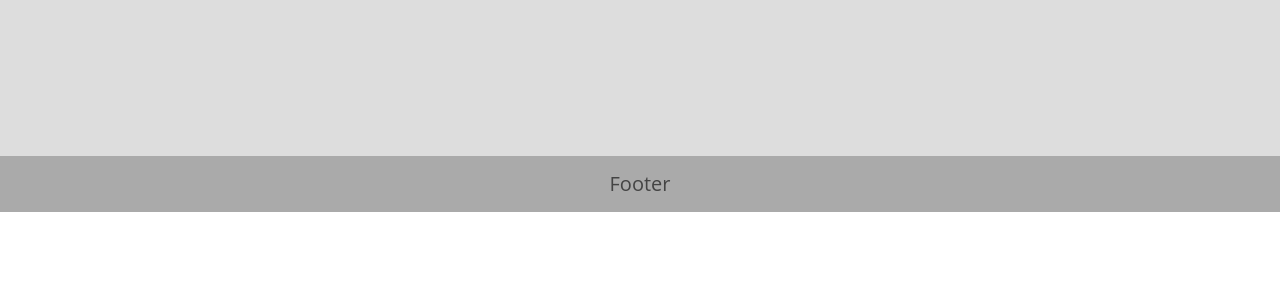
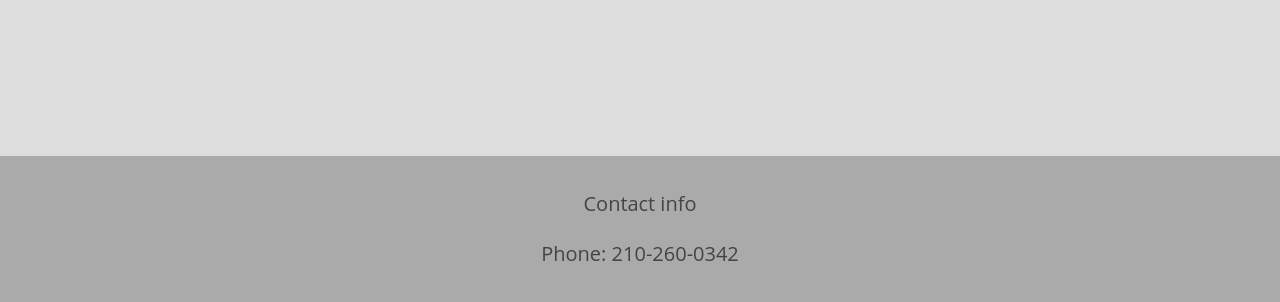
Before and after one commit to thinkful-ei-macaw/brannen-portfolio, a plain HTML site: page index.html in a window 1280 px wide. Shown: the part 5694-5996 px from the top of the page. Before the commit the page ends 5906 px from the top, so only its background shows below. Drawn offline with nearby package versions, Linux system fonts and the light colour scheme.

Commit message:
added contact info

```diff
--- a/index.html
+++ b/index.html
@@ -43,6 +43,10 @@
             Section 4
         </section>
     </main>
-    <footer role="content-info">Footer</footer>
+    <footer role="content-info">
+        <p>Contact info</p>
+        <p><Email:bpetit940@gmail class="com"></Email:bpetit940@gmail></p>
+        <p>Phone: 210-260-0342</p>
+    </footer>
 </body>
 </html>
```
